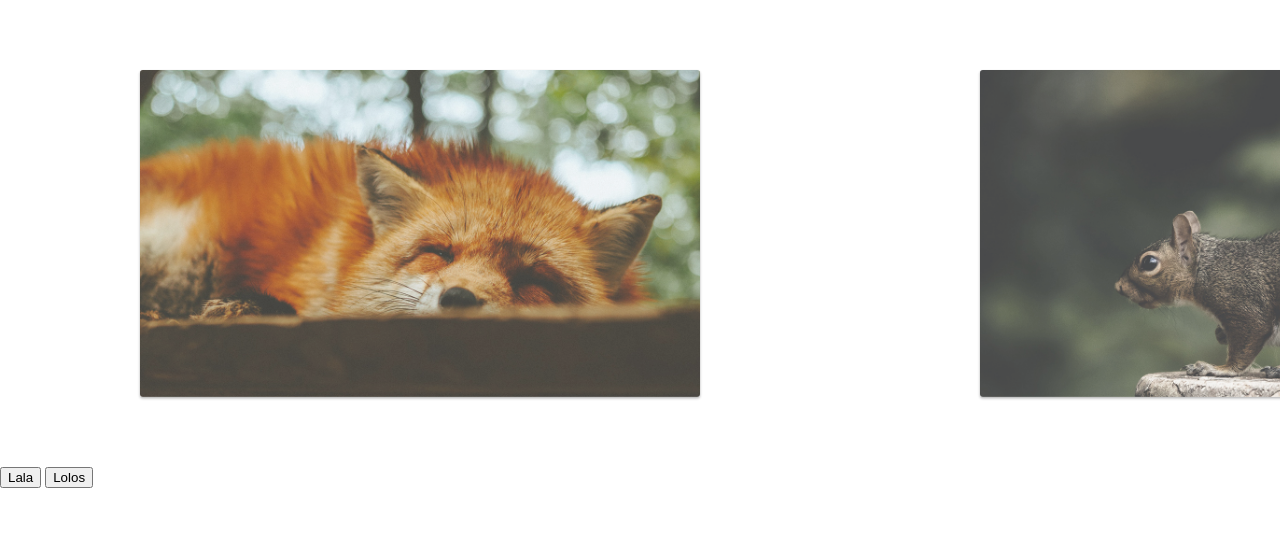
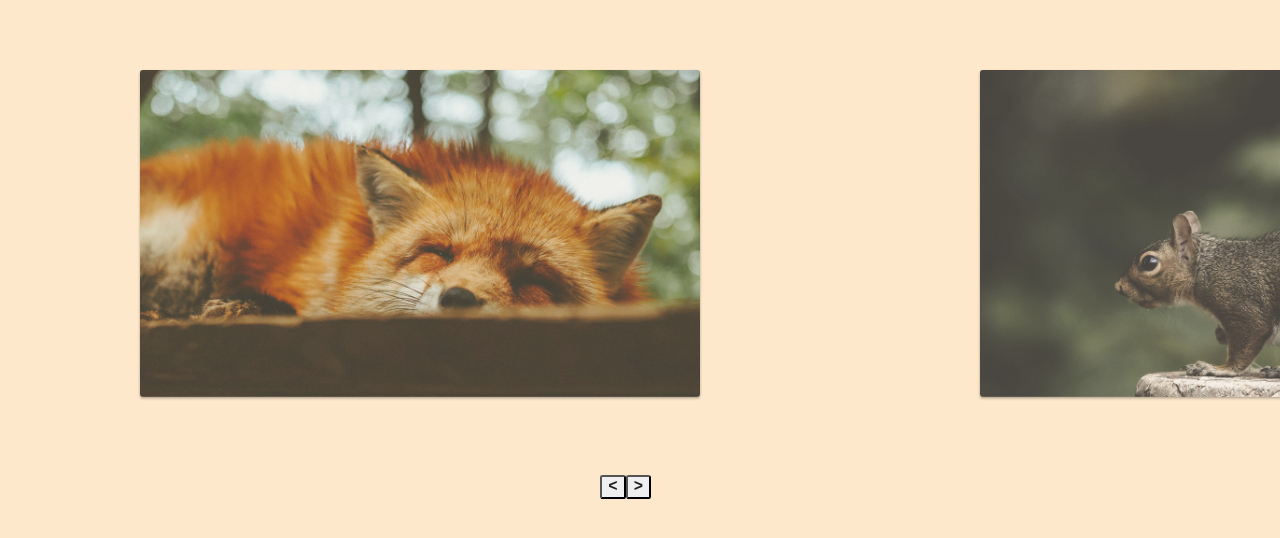
Before and after one commit to joao-gabriel-gois/slidejs, a website with bundled scripts: page index.html in a window 1280 px wide. Built offline with nearby package versions, Linux system fonts and the light colour scheme.

Commit message:
SlideNav: slide buttons and enstension of Slide primary class

```diff
--- a/css/style.css
+++ b/css/style.css
@@ -1,5 +1,5 @@
 /* _Reset */
-body { margin: 0px; }
+body { margin: 0px; background-color: rgb(253, 232, 203)!important}
 
 ul {
    padding: 0px;
@@ -36,6 +36,26 @@ img {
    transition: .5s;
 }
 .slide li.active {
+   margin: 8px;
    opacity: 1;
    transform: scale(1);
 }
+.navigation {
+   width:6.2vw;
+   margin: .5em auto;
+   display: flex;
+}
+.prev, .next {
+   font-family: monospace;
+   font-weight: bolder;
+   font-size: 1.2em;
+   border-radius: .18em;
+   flex-shrink: 0;
+   transition: ease .4s all;
+   color: rgba(8,8,8,.9);
+}
+.prev:hover, .next:hover {
+   background-color: #acf;
+   color:rgba(256,256,256)
+
+}
--- a/index.html
+++ b/index.html
@@ -19,8 +19,8 @@
       </ul>
    </div>
    <div class="navigation">
-      <button class="prev">Lala</button>
-      <button class="next">Lolos</button>
+      <button class="prev"><</button>
+      <button class="next">></button>
    </div>
    <script type="module" src="js/script.js"></script>
 </body>
```
